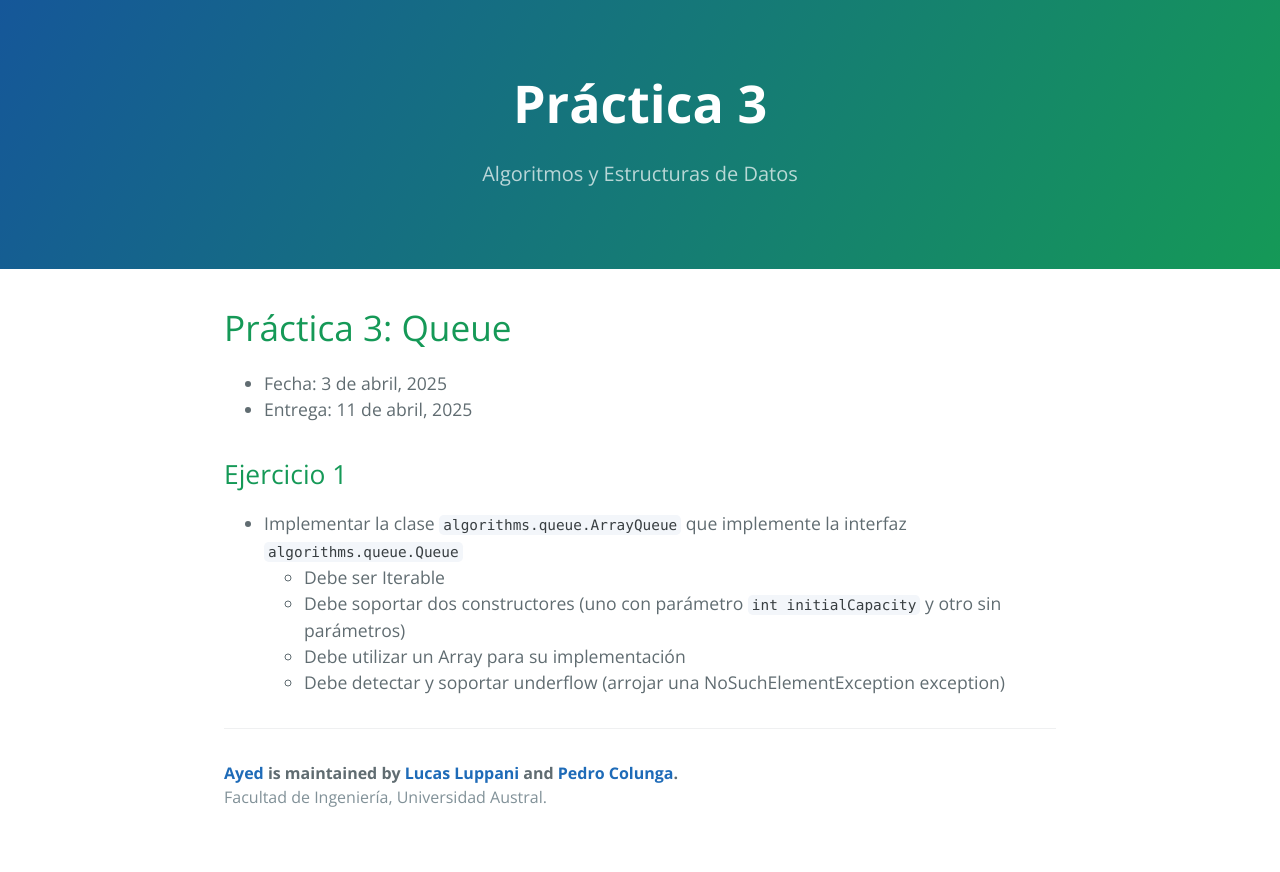
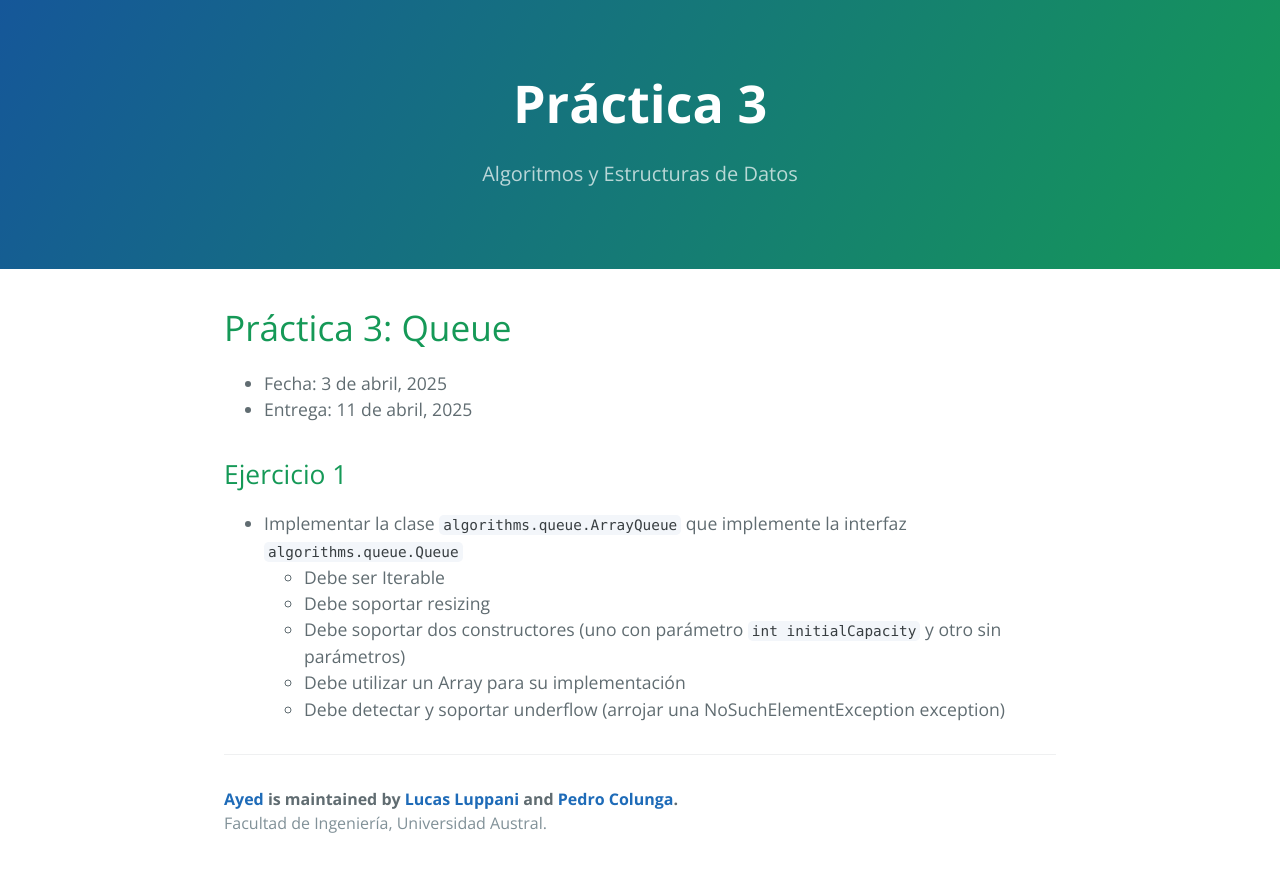
Before and after one commit to FacultadDeIngenieria/ayed, a Jekyll site: the page built from practice/tp3.md, in a window 1280 px wide. Shown: the top 872 px of the page. Built offline with Jekyll 4.4.1, drawn with Linux system fonts in a browser that asks for light colours.

Commit message:
Added resizing to tp3

```diff
--- a/practice/tp3.md
+++ b/practice/tp3.md
@@ -13,6 +13,7 @@ permalink: /practice/3
 
 * Implementar la clase `algorithms.queue.ArrayQueue` que implemente la interfaz `algorithms.queue.Queue`
   * Debe ser Iterable
+  * Debe soportar resizing
   * Debe soportar dos constructores (uno con parámetro `int initialCapacity` y otro sin parámetros)
   * Debe utilizar un Array para su implementación
   * Debe detectar y soportar underflow (arrojar una NoSuchElementException exception)
```
